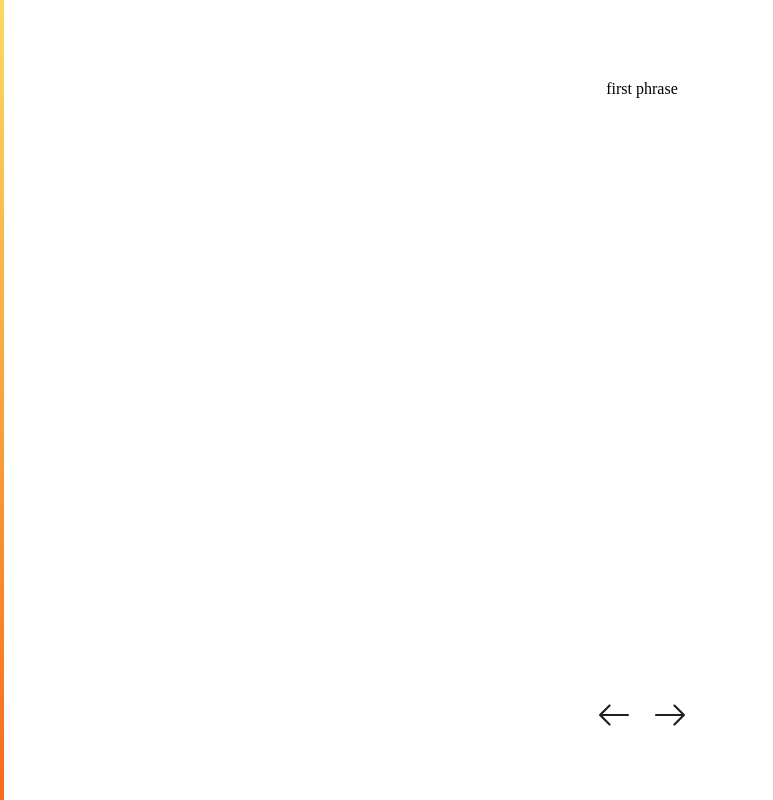
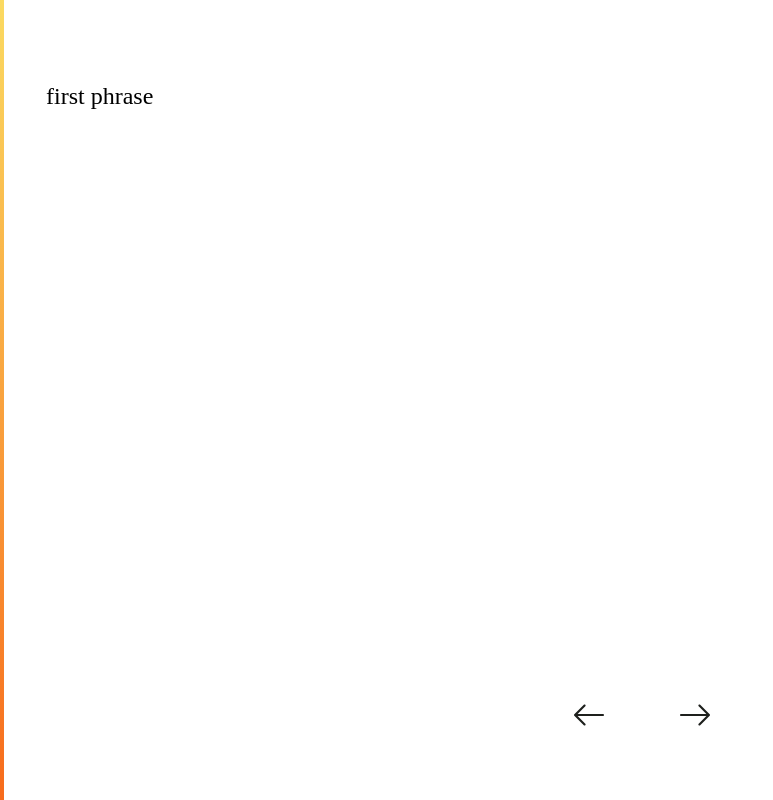
Before and after one commit to dbl7/phrase-reminder, a website built with webpack: page src/index.html in a window 1280 px wide. Shown: the whole page, without its empty margins (0-773 px from the left). Built offline with nearby package versions, Linux system fonts and the light colour scheme.

Commit message:
Create styles for phrase reminder view

```diff
--- a/src/assets/style.css
+++ b/src/assets/style.css
@@ -6,42 +6,15 @@ main {
 }
 
 main {
-    display: grid;
-    grid-template-columns: 4px auto;
+    display: flex;
 }
 
 .side {
+    flex-shrink: 0;
+    width: 4px;
     background: linear-gradient(to bottom, #fbda61, #f76b1c);
 }
 
 .phrase-reminder {
-    display: grid;
-    grid-template-rows: auto 100px;
-    justify-items: center;
+    flex-grow: 1;
 }
-
-.phrase {
-    text-align: center;
-    padding: 80px 16px;
-}
-
-.switch-phrase {
-    background-color: transparent;
-    padding: 0;
-    border: 0;
-    outline: none;
-    background-image: url('./images/right-arrow.svg');
-    background-repeat: no-repeat;
-    width: 37px;
-    height: 30px;
-}
-
-.switch-buttons {
-    display: flex;
-    justify-content: space-between;
-    width: 100px;
-}
-
-.prev-phrase {
-    transform: rotate(180deg);
-}
--- /dev/null
+++ b/src/phrase-reminder/phrase-reminder.css
@@ -0,0 +1,37 @@
+.phrase-reminder {
+    display: flex;
+    flex-direction: column;
+}
+
+.phrase {
+    flex-grow: 1;
+    padding: 80px 42px 0;
+    margin-bottom: 32px;
+    line-height: 32px;
+    font-size: 24px;
+    overflow-y: auto;
+}
+
+.switch-buttons {
+    flex-shrink: 0;
+    display: flex;
+    justify-content: space-between;
+    width: 150px;
+    height: 100px;
+    align-self: center;
+}
+
+.switch-phrase {
+    background-color: transparent;
+    padding: 0;
+    border: 0;
+    outline: none;
+    background-image: url('../assets/images/right-arrow.svg');
+    background-repeat: no-repeat;
+    width: 37px;
+    height: 30px;
+}
+
+.prev-phrase {
+    transform: rotate(180deg);
+}
--- a/src/phrase-reminder/phrase-reminder.view.ts
+++ b/src/phrase-reminder/phrase-reminder.view.ts
@@ -1,3 +1,4 @@
+import './phrase-reminder.css';
 import { PhraseReminderViewModel } from "./phrase-reminder.viewmodel";
 
 export class PhraseReminderView {
```
